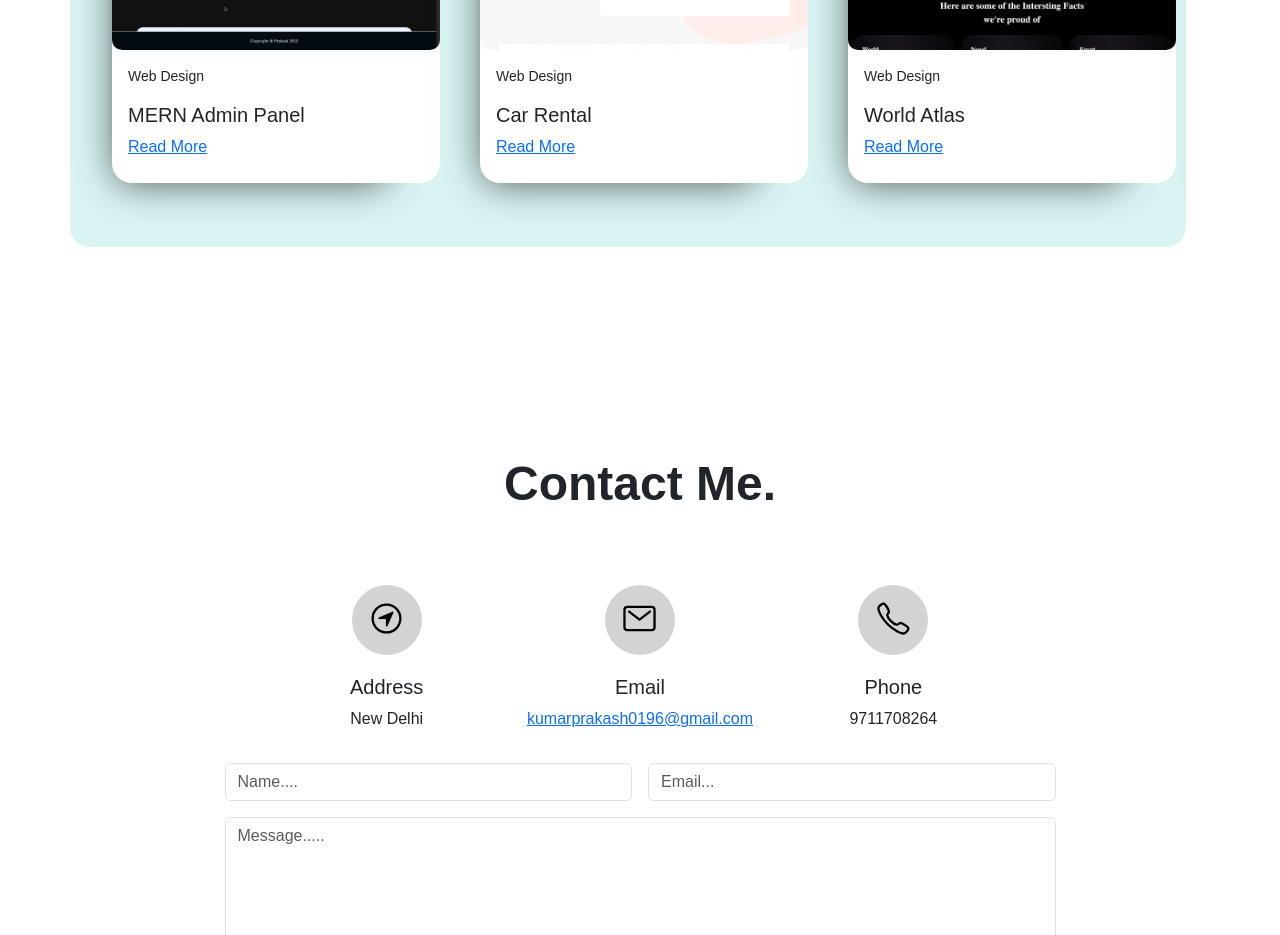
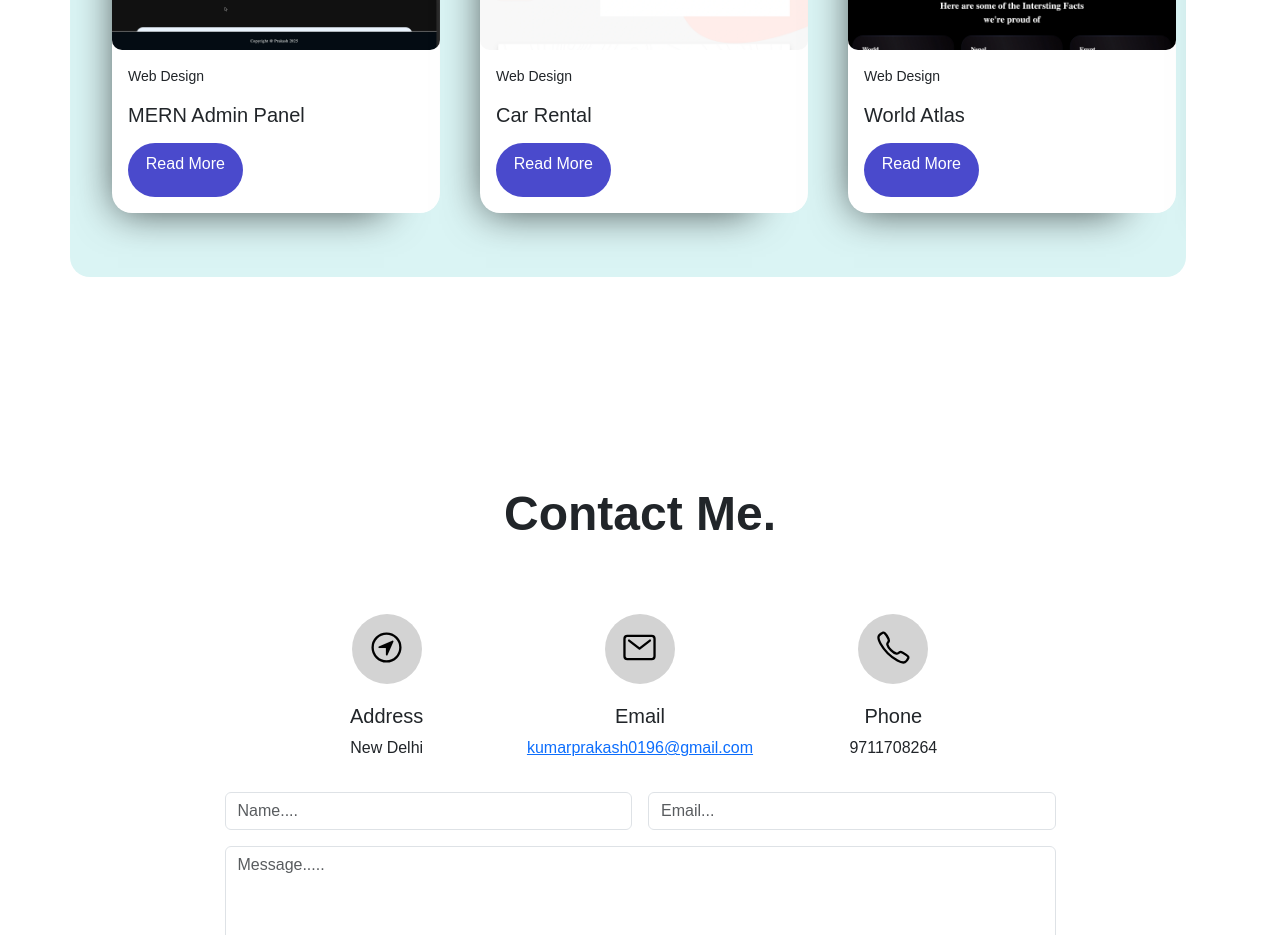
Before and after one commit to Prakash0196/react_portfolio, a React (Vite) app: page / in a window 1280 px wide. Shown: the part 3131-4066 px from the top of the page. Built offline with nearby package versions, Linux system fonts and the light colour scheme; some icons are missing.

Commit message:
button-commit

```diff
--- a/src/Blog.jsx
+++ b/src/Blog.jsx
@@ -24,7 +24,7 @@ const Popup = ({ project, onClose }) => {
             <li key={index}><strong>{feature}</strong></li>
           ))}
         </ul>
-        <a href={project.link} target="_blank" rel="noopener noreferrer">Go to the site</a>
+        <a href={project.link} target="_blank" className="read-more-btn" rel="noopener noreferrer">Go to the site</a>
       </div>
     </div>
   );
@@ -73,11 +73,9 @@ export const Blog = () => {
                   <small className="px-3 py-3 font-weight-bold">Web Design</small>
                   <h5 className="font-weight-bold px-3">{project.title}</h5>
                   <a
-                    className="font-weight-bold px-3 pb-4 popup-link"
+                    className="font-weight-bold px-3 pb-4 popup-link read-more-btn"
                     onClick={() => handleOpen(project.id)}
-                  >
-                    <u>Read More</u>
-                  </a>
+                  >Read More </a>
                 </div>
               </div>
             ))}
--- a/src/PreLoader.jsx
+++ b/src/PreLoader.jsx
@@ -1,19 +1,18 @@
 // Preloader.js
-import React, { useEffect, useState } from "react";
 
 const Preloader = () => {
-  const [loading, setLoading] = useState(true);
+  // const [loading, setLoading] = useState(true);
 
-  useEffect(() => {
-    const handleLoad = () => {
-      setTimeout(() => setLoading(false), 500); // optional small delay
-    };
+  // useEffect(() => {
+  //   const handleLoad = () => {
+  //     setTimeout(() => setLoading(false), 500); // optional small delay
+  //   };
 
-    window.addEventListener("load", handleLoad);
-    return () => window.removeEventListener("load", handleLoad);
-  }, []);
+  //   window.addEventListener("load", handleLoad);
+  //   return () => window.removeEventListener("load", handleLoad);
+  // }, []);
 
-  if (!loading) return null;
+  // if (!loading) return null;
 
   return <div id="preloader"></div>;
 };
--- a/src/Projects.jsx
+++ b/src/Projects.jsx
@@ -30,7 +30,7 @@ const Popup = ({ project, onClose }) => {
             <li key={index}><strong>{feature}</strong></li>
           ))}
         </ul>
-        <a href={project.link} target="_blank" rel="noopener noreferrer">Go to the site</a>
+        <a href={project.link} target="_blank" className="read-more-btn" rel="noopener noreferrer">Go to the site</a>
       </div>
     </div>
   );
@@ -126,11 +126,11 @@ useEffect(() => {
                   <small className="px-3 py-3 font-weight-bold">Web Design</small>
                   <h5 className="font-weight-bold px-3">{project.title}</h5>
                   <a
-                    className="font-weight-bold px-3 pb-4 popup-link"
+                    className="font-weight-bold px-3 pb-4 popup-link read-more-btn"
                     onClick={() => handleOpen(project.id)}
 
                   >
-                    <u>Read More</u>
+                    Read More
                   </a>
                 </div>
               </div>
--- a/src/index.css
+++ b/src/index.css
@@ -19,6 +19,34 @@
 }
 
  /* end loader */
+
+
+.read-more-btn{
+  display: flex;
+  justify-content: center;
+  align-items: center;
+  width: 35%;
+  text-transform: capitalize;
+  list-style-type: none;
+  text-decoration: none;
+  text-align: center;
+  padding: 0.7rem 1.2rem;
+  margin: 0.5rem 0 1rem 1rem;
+  background-color: rgb(74, 74, 204);
+  color: white;
+  border-radius: 2rem;
+  box-shadow: var(--btn-box-shadow);
+  border: 1px solid var(--white-color);
+  transition: all 0.3s linear;
+    line-height: normal; /* optional: removes vertical text squishing */
+
+
+  &:hover{
+    background-color: rgb(187, 187, 232);
+    color: black;
+  }
+}
+
 
 
 
```
